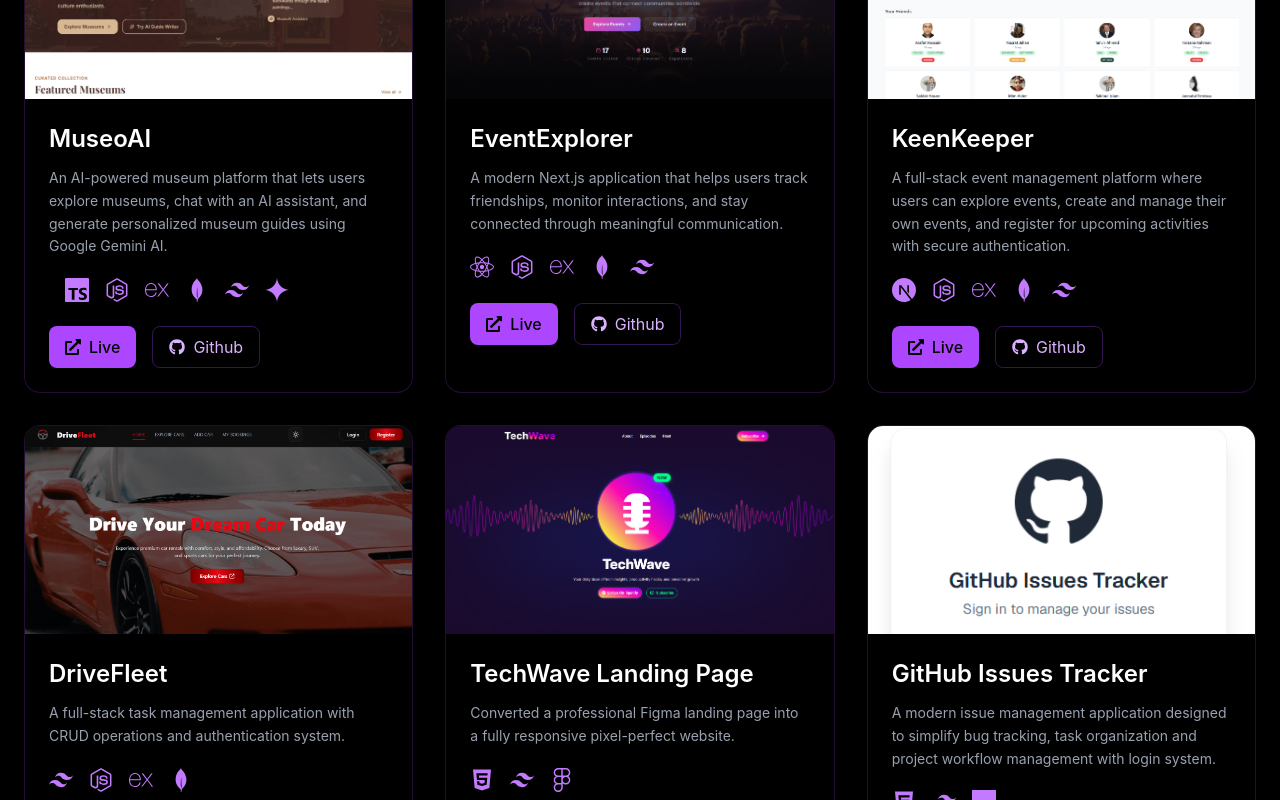
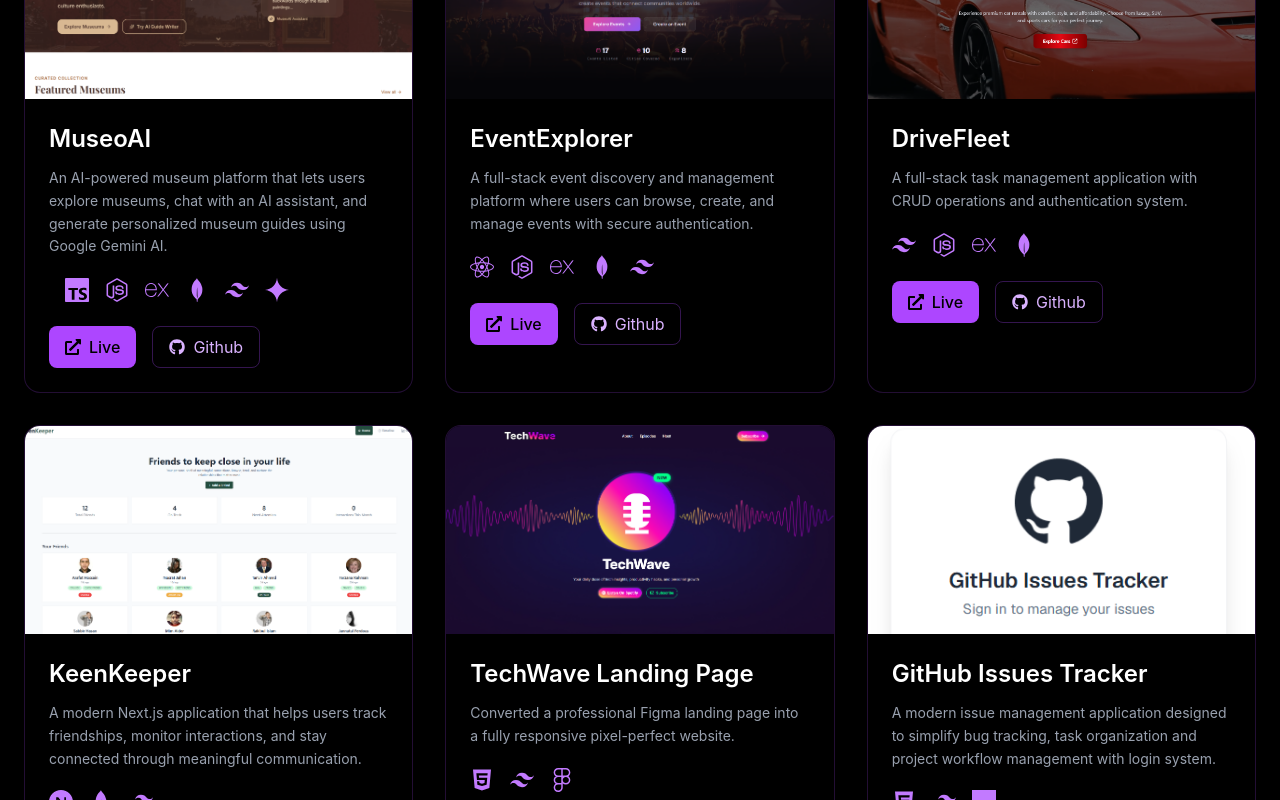
Before and after one commit to jumana-rahman/Jumana-Portfolio, a React (Vite) app: page / in a window 1280 px wide. Shown: the part 4320-5120 px from the top of the page. Built offline with nearby package versions, Linux system fonts and the light colour scheme.

Commit message:
edit descriptions

```diff
--- a/src/data/projects.js
+++ b/src/data/projects.js
@@ -45,6 +45,21 @@ const projects = [
       "Add smooth scroll animations, dark mode toggle, and optimize for Core Web Vitals and accessibility.",
   },
   {
+    id: "keenkeeper",
+    title: "KeenKeeper",
+    category: "Frontend Development",
+    image: "/projects/project5.png",
+    description:
+      "A modern Next.js application that helps users track friendships, monitor interactions, and stay connected through meaningful communication.",
+    tech: ["Next.js", "MongoDB", "Tailwind CSS"],
+    live: "https://keenkeeper007.vercel.app",
+    github: "https://github.com/jumana-rahman/A07-Keen-Keeper",
+    challenges:
+      "Learning and implementing Next.js features like server-side rendering and dynamic routing while designing an intuitive user experience.",
+    improvements:
+      "Add notification system, calendar integration for tracking interactions, and social media linking features.",
+  },
+  {
     id: "drivefleet",
     title: "DriveFleet",
     category: "Full Stack Development",
@@ -52,7 +67,7 @@ const projects = [
     description:
       "A full-stack task management application with CRUD operations and authentication system.",
     tech: ["Tailwind CSS", "Node.js", "Express.js", "MongoDB"],
-    live: "https://a09-drive-fleet-client.vercel.app/",
+    live: "https://a09-drive-fleet-client.vercel.app",
     github: "https://github.com/jumana-rahman/A09-DriveFleet-Client",
     challenges:
       "Implementing secure authentication, managing CRUD operations across frontend and backend, and handling data validation and error states.",
@@ -60,30 +75,15 @@ const projects = [
       "Add role-based access control, file upload support, dashboard analytics, and deployment optimization.",
   },
   {
-    id: "keenkeeper",
-    title: "KeenKeeper",
-    category: "Frontend Development",
-    image: "/projects/project5.png",
-    description:
-      "A full-stack event management platform where users can explore events, create and manage their own events, and register for upcoming activities with secure authentication.",
-    tech: ["Next.js", "Node.js", "Express.js", "MongoDB", "Tailwind CSS"],
-    live: "https://event-explorer-client.vercel.app",
-    github: "https://github.com/jumana-rahman/Event-Explorer-Client",
-    challenges:
-      "Learning and implementing Next.js features like server-side rendering and dynamic routing while designing an intuitive user experience.",
-    improvements:
-      "Add notification system, calendar integration for tracking interactions, and social media linking features.",
-  },
-  {
     id: "eventexplorer",
     title: "EventExplorer",
     category: "Full Stack Development",
     image: "/projects/project6.png",
     description:
-      "A modern Next.js application that helps users track friendships, monitor interactions, and stay connected through meaningful communication.",
+      "A full-stack event discovery and management platform where users can browse, create, and manage events with secure authentication.",
     tech: ["React JS", "Node.js", "Express.js", "MongoDB", "Tailwind CSS"],
-    live: "https://keenkeeper007.vercel.app/",
-    github: "https://github.com/jumana-rahman/A07-Keen-Keeper",
+    live: "https://event-explorer-client.vercel.app",
+    github: "https://github.com/jumana-rahman/Event-Explorer-Client",
     challenges:
       "Building secure authentication, implementing event management features, and handling role-based permissions while maintaining a responsive interface.",
     improvements:
```
Also changed, not shown: 1 other file (tests, documents, lock files or other folders).
